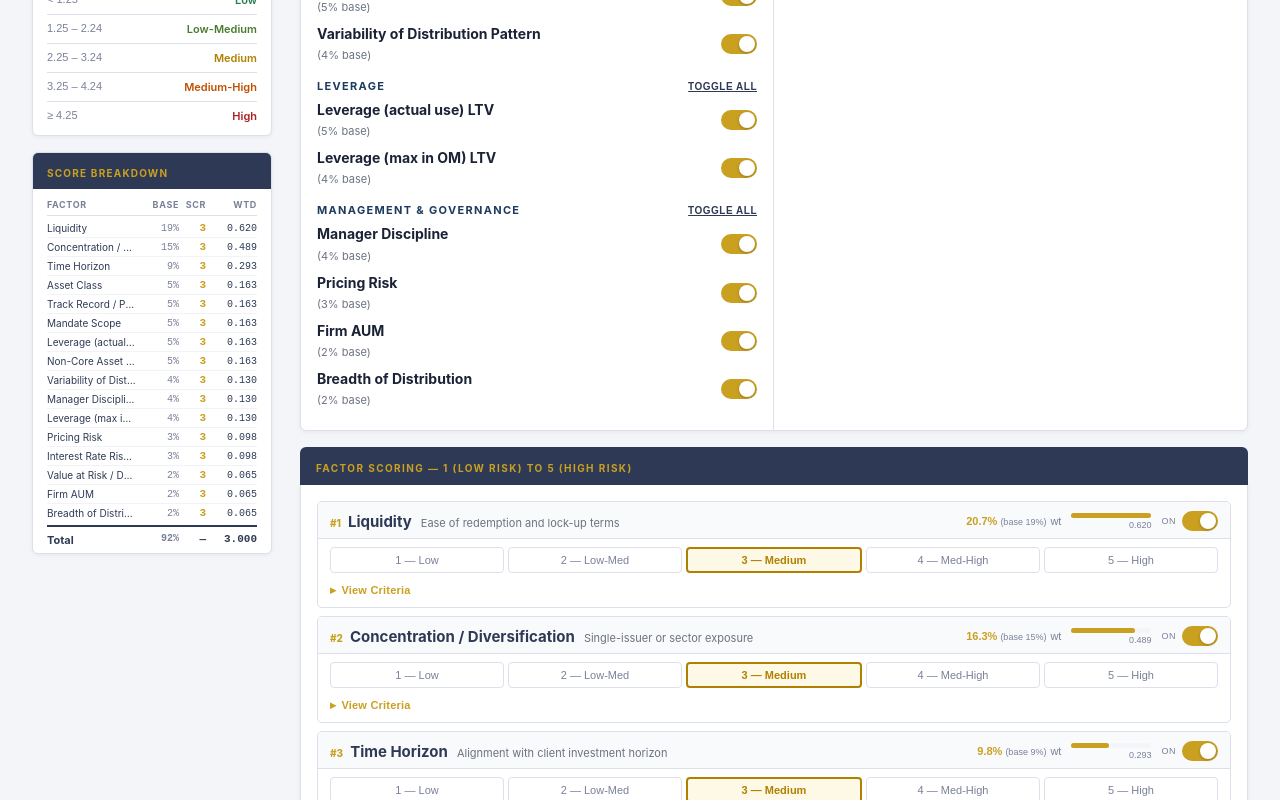
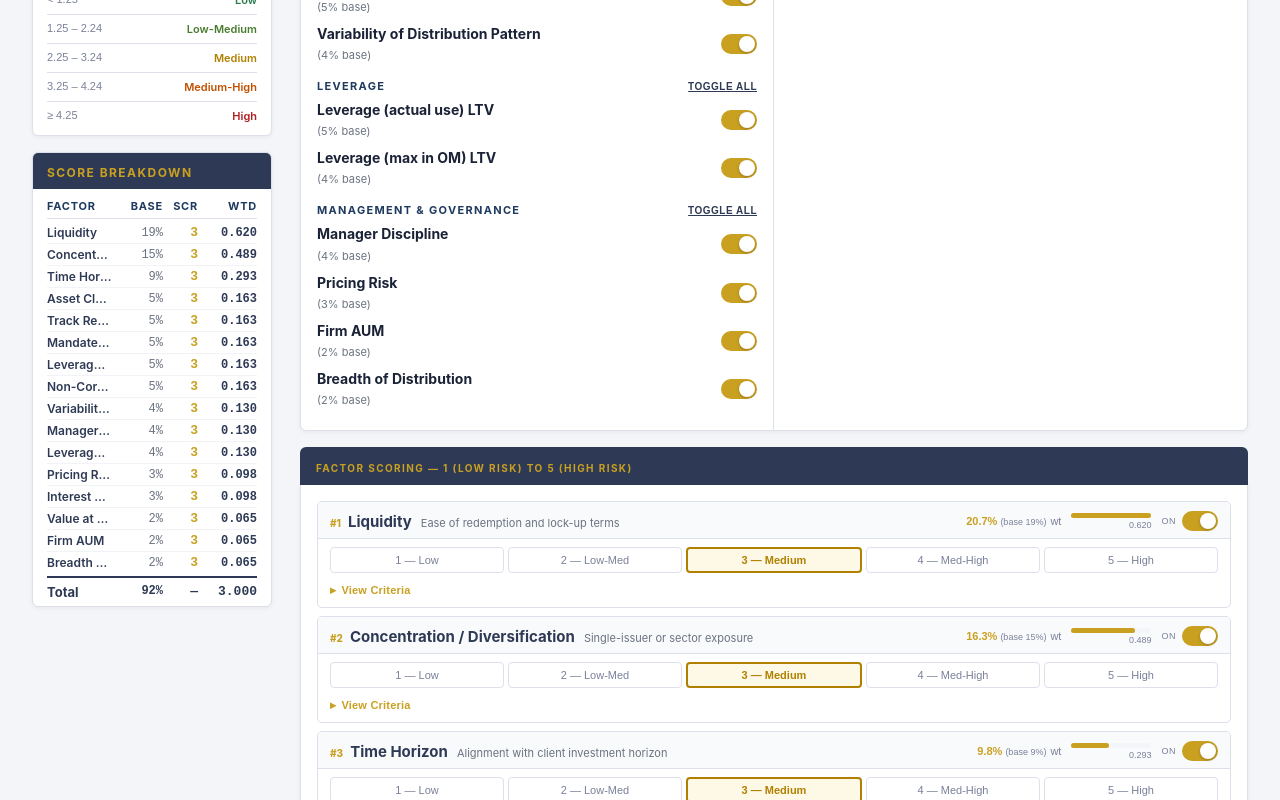
Before and after one commit to zvvkn5vkyb-cell/kyp-dashboard, a React (Vite) app: page / in a window 1280 px wide. Shown: the part 698-1498 px from the top of the page. Built offline with nearby package versions, Linux system fonts and the light colour scheme.

Commit message:
Increase Score Breakdown font sizes for readability

```diff
--- a/src/App.jsx
+++ b/src/App.jsx
@@ -959,12 +959,12 @@ export default function App() {
             const weightsNormalized = anyDisabled;
             // cols: Factor | Base Wt | [Eff. Wt if normalized] | Score | Weighted
             const cols = weightsNormalized
-              ? "1fr 36px 36px 24px 48px"
-              : "1fr 40px 24px 48px";
+              ? "1fr 44px 48px 32px 56px"
+              : "1fr 48px 32px 56px";
             return (
               <div style={{ marginTop: 16, background: EQ.white, borderRadius: 6, border: `1px solid ${EQ.border}`, overflow: "hidden", boxShadow: "0 1px 4px rgba(46,58,85,.07)" }}>
                 <div style={{ background: EQ.navy, padding: "8px 14px" }}>
-                  <span style={{ fontSize: 10, letterSpacing: ".12em", textTransform: "uppercase", color: EQ.gold, fontWeight: 700 }}>Score Breakdown</span>
+                  <span style={{ fontSize: 12, letterSpacing: ".12em", textTransform: "uppercase", color: EQ.gold, fontWeight: 700 }}>Score Breakdown</span>
                 </div>
                 <div style={{ padding: "10px 14px 6px" }}>
                   {weightsNormalized && (
@@ -974,27 +974,27 @@ export default function App() {
                   )}
                   {/* Header */}
                   <div style={{ display: "grid", gridTemplateColumns: cols, gap: 3, paddingBottom: 5, borderBottom: `1px solid ${EQ.border}`, marginBottom: 3 }}>
-                    <span style={{ fontSize: 9, fontWeight: 700, textTransform: "uppercase", letterSpacing: ".07em", color: EQ.textMuted }}>Factor</span>
-                    <span style={{ fontSize: 9, fontWeight: 700, textTransform: "uppercase", letterSpacing: ".07em", color: EQ.textMuted, textAlign: "right" }}>Base</span>
-                    {weightsNormalized && <span style={{ fontSize: 9, fontWeight: 700, textTransform: "uppercase", letterSpacing: ".07em", color: EQ.gold, textAlign: "right" }}>Eff.</span>}
-                    <span style={{ fontSize: 9, fontWeight: 700, textTransform: "uppercase", letterSpacing: ".07em", color: EQ.textMuted, textAlign: "right" }}>Scr</span>
-                    <span style={{ fontSize: 9, fontWeight: 700, textTransform: "uppercase", letterSpacing: ".07em", color: EQ.textMuted, textAlign: "right" }}>Wtd</span>
+                    <span style={{ fontSize: 11, fontWeight: 700, textTransform: "uppercase", letterSpacing: ".07em", color: "#1e3a5f" }}>Factor</span>
+                    <span style={{ fontSize: 11, fontWeight: 700, textTransform: "uppercase", letterSpacing: ".07em", color: "#1e3a5f", textAlign: "right" }}>Base</span>
+                    {weightsNormalized && <span style={{ fontSize: 11, fontWeight: 700, textTransform: "uppercase", letterSpacing: ".07em", color: EQ.gold, textAlign: "right" }}>Eff.</span>}
+                    <span style={{ fontSize: 11, fontWeight: 700, textTransform: "uppercase", letterSpacing: ".07em", color: "#1e3a5f", textAlign: "right" }}>Scr</span>
+                    <span style={{ fontSize: 11, fontWeight: 700, textTransform: "uppercase", letterSpacing: ".07em", color: "#1e3a5f", textAlign: "right" }}>Wtd</span>
                   </div>
                   {/* Factor rows */}
                   {scoringContribs.map((f, i) => (
                     <div key={f.name} style={{ padding: "3px 0", borderBottom: i < scoringContribs.length - 1 ? `1px solid ${EQ.border}66` : "none", opacity: f.isOn ? 1 : 0.35 }}>
                       <div style={{ display: "grid", gridTemplateColumns: cols, gap: 3, alignItems: "center" }}>
-                        <span style={{ fontSize: 10, color: EQ.navy, whiteSpace: "nowrap", overflow: "hidden", textOverflow: "ellipsis" }}>{f.displayName}</span>
-                        <span style={{ fontSize: 10, color: EQ.textMuted, textAlign: "right", fontFamily: "monospace" }}>{(f.weight * 100).toFixed(0)}%</span>
+                        <span style={{ fontSize: 12, fontWeight: 600, color: EQ.navy, whiteSpace: "nowrap", overflow: "hidden", textOverflow: "ellipsis" }}>{f.displayName}</span>
+                        <span style={{ fontSize: 12, color: "#6b7280", textAlign: "right", fontFamily: "monospace" }}>{(f.weight * 100).toFixed(0)}%</span>
                         {weightsNormalized && (
-                          <span style={{ fontSize: 10, color: f.isOn && f.isComplete ? EQ.gold : EQ.textMuted, textAlign: "right", fontFamily: "monospace", fontWeight: f.isOn && f.isComplete ? 700 : 400 }}>
+                          <span style={{ fontSize: 12, color: f.isOn && f.isComplete ? EQ.gold : EQ.textMuted, textAlign: "right", fontFamily: "monospace", fontWeight: f.isOn && f.isComplete ? 700 : 400 }}>
                             {f.isOn && f.isComplete ? (f.effectiveWeight * 100).toFixed(1) + "%" : "—"}
                           </span>
                         )}
-                        <span style={{ fontSize: 11, fontWeight: 700, color: f.isOn ? EQ.gold : EQ.textMuted, textAlign: "right", fontFamily: "monospace" }}>
+                        <span style={{ fontSize: 13, fontWeight: 700, color: f.isOn ? EQ.gold : EQ.textMuted, textAlign: "right", fontFamily: "monospace" }}>
                           {f.isOn && f.needsDual ? `E:${f.score}` : f.isOn ? f.score : "—"}
                         </span>
-                        <span style={{ fontSize: 10, color: f.isOn && !f.isComplete ? "#c05000" : EQ.navy, textAlign: "right", fontFamily: "monospace" }}>
+                        <span style={{ fontSize: 12, fontWeight: 600, color: f.isOn && !f.isComplete ? "#c05000" : EQ.navy, textAlign: "right", fontFamily: "monospace" }}>
                           {f.isOn && f.isComplete ? f.contrib.toFixed(3) : f.isOn && !f.isComplete ? "N/A" : "—"}
                         </span>
                       </div>
@@ -1007,15 +1007,15 @@ export default function App() {
                   ))}
                   {/* Total row */}
                   <div style={{ display: "grid", gridTemplateColumns: cols, gap: 3, paddingTop: 6, marginTop: 3, borderTop: `2px solid ${EQ.navy}` }}>
-                    <span style={{ fontSize: 11, fontWeight: 700, color: EQ.navy }}>Total</span>
-                    <span style={{ fontSize: 10, fontWeight: 700, color: EQ.textMuted, textAlign: "right", fontFamily: "monospace" }}>
+                    <span style={{ fontSize: 13, fontWeight: 700, color: EQ.navy }}>Total</span>
+                    <span style={{ fontSize: 12, fontWeight: 700, color: EQ.navy, textAlign: "right", fontFamily: "monospace" }}>
                       {(scoringContribs.filter(f => f.isOn).reduce((s, f) => s + f.weight, 0) * 100).toFixed(0)}%
                     </span>
                     {weightsNormalized && (
-                      <span style={{ fontSize: 10, fontWeight: 700, color: EQ.gold, textAlign: "right", fontFamily: "monospace" }}>100%</span>
+                      <span style={{ fontSize: 12, fontWeight: 700, color: EQ.gold, textAlign: "right", fontFamily: "monospace" }}>100%</span>
                     )}
-                    <span style={{ fontSize: 11, fontWeight: 700, color: EQ.navy, textAlign: "right", fontFamily: "monospace" }}>—</span>
-                    <span style={{ fontSize: 11, fontWeight: 700, color: EQ.navy, textAlign: "right", fontFamily: "monospace" }}>{CRS.toFixed(3)}</span>
+                    <span style={{ fontSize: 13, fontWeight: 700, color: EQ.navy, textAlign: "right", fontFamily: "monospace" }}>—</span>
+                    <span style={{ fontSize: 13, fontWeight: 700, color: EQ.navy, textAlign: "right", fontFamily: "monospace" }}>{CRS.toFixed(3)}</span>
                   </div>
                   {fundType === "Hybrid" && (
                     <div style={{ marginTop: 6, fontSize: 9, color: EQ.textMuted, fontStyle: "italic" }}>* Blended score (Eq × {hybridSplit}% + Dt × {100 - hybridSplit}%)</div>
```
